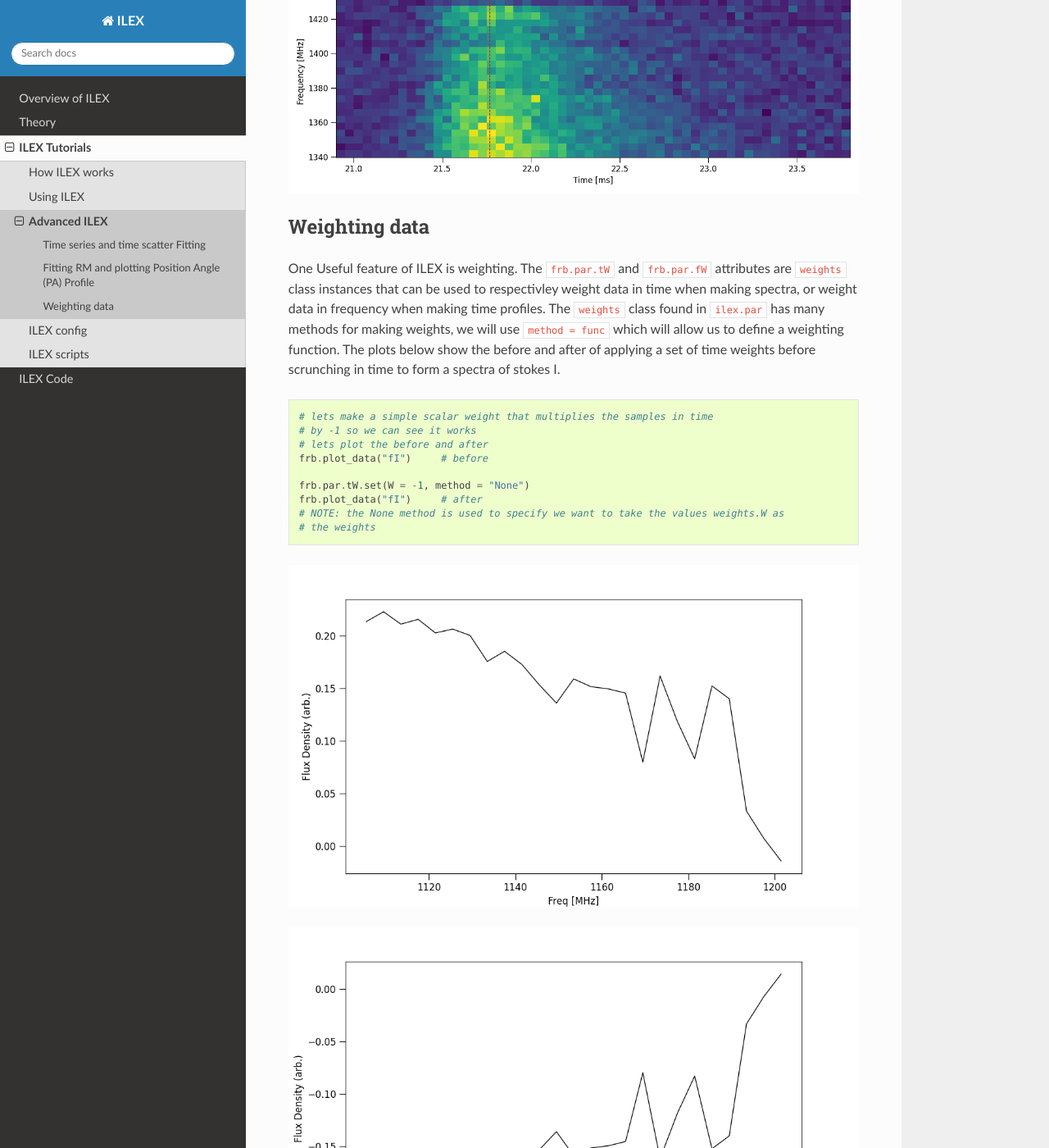
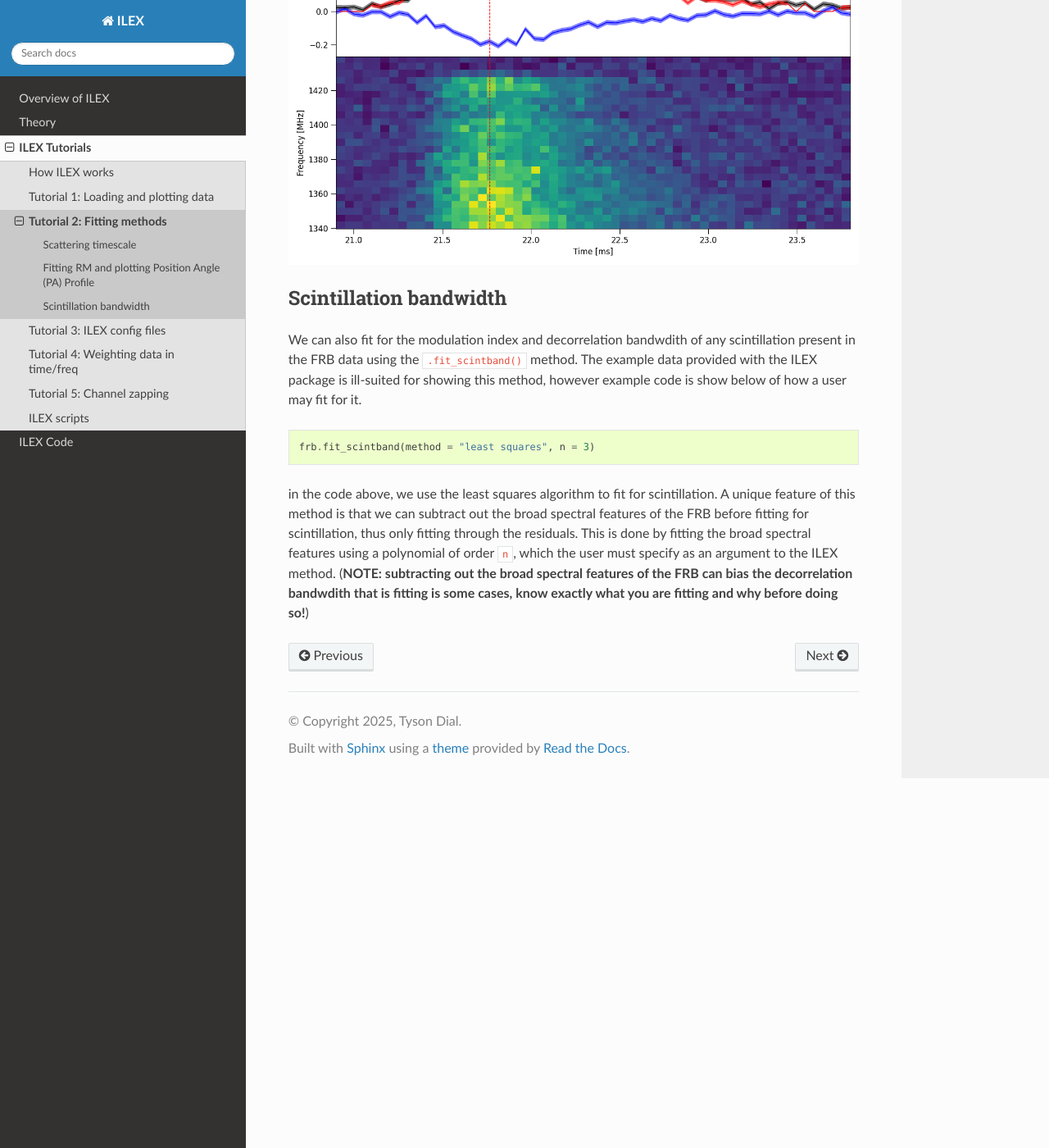
Before and after one commit to tdial2000/ILEX, a Sphinx documentation site: the page built from docs/source/Tutorials/advanced_ilex.rst, in a window 1280 px wide and 1400 px high, scrolled down 4669 px. Shown: the whole window at 82% size. Built offline with Sphinx 7.4.7 and the Read the Docs theme 3.1.0, drawn with Linux system fonts in a browser that asks for light colours; some of the changed text lies outside the part shown.

Commit message:
Re-structured ILEX tutorials, added tutorials on channel zapping

```diff
--- a/docs/source/Tutorials.rst
+++ b/docs/source/Tutorials.rst
@@ -7,7 +7,9 @@ The following tutorials will go through using ILEX.
    :hidden:
 
    How ILEX works <Tutorials/how_ilex_works>
-   Using ILEX <Tutorials/using_ilex>
-   Advanced ILEX <Tutorials/advanced_ilex>
-   ILEX config <Tutorials/ilex_config>
+   Tutorial 1: Loading and plotting data <Tutorials/using_ilex>
+   Tutorial 2: Fitting methods <Tutorials/advanced_ilex>
+   Tutorial 3: ILEX config files <Tutorials/ilex_config>
+   Tutorial 4: Weighting data in time/freq <Tutorials/ilex_weighting>
+   Tutorial 5: Channel zapping <Tutorials/ilex_zapping>
    ILEX scripts <Tutorials/ilex_scripts>
--- a/docs/source/Tutorials/advanced_ilex.rst
+++ b/docs/source/Tutorials/advanced_ilex.rst
@@ -1,7 +1,9 @@
-Advanced functions
+Tutorial 2: Fitting methods
 ------------------
 
-Time series and time scatter Fitting
+In the second tutorial, we will breifly explore the methods we can use to fit various FRB parameters.
+
+Scattering timescale
 ====================================
 
 Following the last tutorial, load in the Power dynamic spectra data of 220610 and define a crop region.
@@ -52,8 +54,8 @@ of pulses in the burst, which we can do with ``npulse``
 In the above code, we set the priors of the single pulse with suffixes ``1``, i.e. ``a1`` for the amplitude of the
 first pulse, ``mu1`` for the position of the first pulse etc. If we had two pulses, we would also give priors for the amplitude
 ``a2``, position ``mu2`` etc. In general for each pulse ``N``, we specify its parameters ``aN, muN, sigN``.
-We can also return the ``p`` object, which is a fitting utility class which has a number of useful features. Most notable is showing
-the stats of the modelling.
+We can also return the ``p`` object, which is a fitting utility class which has a number of useful features, such as showing fitting
+statistics
 
 .. code-block:: python
 
@@ -80,8 +82,9 @@ the stats of the modelling.
 Fitting RM and plotting Position Angle (PA) Profile
 ===================================================
 
-We can fit for the rotation measure (RM). There are two common methods for doing this.
-1. Q/U fitting using the quadratic form of the polarisation position angle (PA)
+We can easily fit for the rotation measure (RM). Ilex provides 3 different methods for doing so.
+
+1. Quadratic fitting of the polarisation position angle (PA) ``method = "RMquad"``
 
 .. math::
    \mathrm{PA(\nu) = RMc^{2}}\bigg(\frac{1}{\nu^{2}} - \frac{1}{\nu_{0}^{2}}\bigg),
@@ -89,27 +92,28 @@ We can fit for the rotation measure (RM). There are two common methods for doing
 where :math:`\nu_{0}` is the reference frequency. If this is not set, the central frequency ``cfreq``
 will be used instead.
 
-2. Faraday Depth fitting through RM synthesis using the ``RMtools`` package
+2. Faraday Depth fitting through RM synthesis using the ``RMtools`` package ``method = RMsynth``
 
 https://github.com/CIRADA-Tools/RM-Tools
 
+3. QU-fitting using methods described in the following papers ``method = "QUfit"``
 
-First we load in the stokes ``Q`` and ``U`` dynamic spectrum.
+https://www.science.org/doi/abs/10.1126/science.aaw5903
+https://arxiv.org/abs/2505.17497
+
+
+First we load in the stokes ``Q`` and ``U`` dynamic spectrum and use the ``.fit_RM()`` method,
+here we will use RM synthesis
 
 .. code-block:: python
 
     # load in data
     frb.load_data(ds_Q = "examples/220610_dsQ.npy", ds_U = "examples/220610_dsU.npy")
 
-
-We can then fit for the RM using ``.fit_RM()``. We can specify the method to do so
-``method = "RMquad"`` for Q/U fitting with a quadratic function.
-``method = "RMsynth"`` for RM synthesis.
-
-.. code-block:: python
-
     # fit RM
     frb.fit_RM(method = "RMsynth", terr_crop = [0, 15], t_crop = [21.4, 21.6], show_plots = True)
+
+
 
 .. code-block:: console
 
@@ -133,49 +137,20 @@ Once RM is calculated, we can plot a bunch of polarisation properties using the
    :width: 720pt
 
 
-Weighting data
-==============
+Scintillation bandwidth
+=======================
 
-One Useful feature of ILEX is weighting. The ``frb.par.tW`` and ``frb.par.fW`` attributes are ``weights`` class instances that
-can be used to respectivley weight data in time when making spectra, or weight data in frequency when making time profiles. The
-``weights`` class found in ``ilex.par`` has many methods for making weights, we will use ``method = func`` which will allow us
-to define a weighting function. The plots below show the before and after of applying a set of time weights before scrunching in
-time to form a spectra of stokes I.
+We can also fit for the modulation index and decorrelation bandwdith of any scintillation present in the FRB data using the
+``.fit_scintband()`` method. The example data provided with the ILEX package is ill-suited for showing this method, however example code
+is show below of how a user may fit for it.
+
 
 .. code-block:: python
 
-    # lets make a simple scalar weight that multiplies the samples in time
-    # by -1 so we can see it works
-    # lets plot the before and after
-    frb.plot_data("fI")     # before
+    frb.fit_scintband(method = "least squares", n = 3)
 
-    frb.par.tW.set(W = -1, method = "None")
-    frb.plot_data("fI")     # after
-    # NOTE: the None method is used to specify we want to take the values weights.W as
-    # the weights
-
-.. image:: spec_before_W.png
-   :width: 720pt
-
-.. image:: spec_after_W.png
-   :width: 720pt
-
-
-We can be a little more creative with how we define our weights. Lets define a function based on the posterior of our time
-series profile we fitted before.
-
-.. code-block:: python
-
-    # import function to make scattering pulse function
-    from ilex.fitting import make_scatt_pulse_profile_func
-
-    # make scatt function based on number of pulses, in this case 1
-    profile = make_scatt_pulse_profile_func(1)
-
-    # define a dictionary of the posteriors of the fiting
-    args = {'a1': 0.706, 'mu1': 21.546, 'sig1': 0.173, 'tau': 0.540}
-
-    # another method of setting the weights in either time or frequency (xtype)
-    frb.par.set_weights(xtype = "t", method = "func", args = args, func = profile)
-
-    # now weight, The rest is left to you, why not plot it?
+in the code above, we use the least squares algorithm to fit for scintillation. A unique feature of this method is that we can subtract out
+the broad spectral features of the FRB before fitting for scintillation, thus only fitting through the residuals. This is done by fitting the
+broad spectral features using a polynomial of order ``n``, which the user must specify as an argument to the ILEX method. (**NOTE: subtracting out
+the broad spectral features of the FRB can bias the decorrelation bandwdith that is fitting is some cases, know exactly what you are fitting and why
+before doing so!**)
```
Also changed, not shown: other parts of docs/source/Tutorials/advanced_ilex.rst (+2 -2 lines), docs/source/Tutorials/ilex_config.rst (+22 -7 lines), docs/source/Tutorials/ilex_weighting.rst (added, +51 -0 lines), docs/source/Tutorials/ilex_zapping.rst (added, +104 -0 lines), docs/source/Tutorials/using_ilex.rst (+16 -13 lines), docs/source/Tutorials/220610_dsI_zapped.png (added), docs/source/Tutorials/interactive zapping.png (added), 2 other files.
